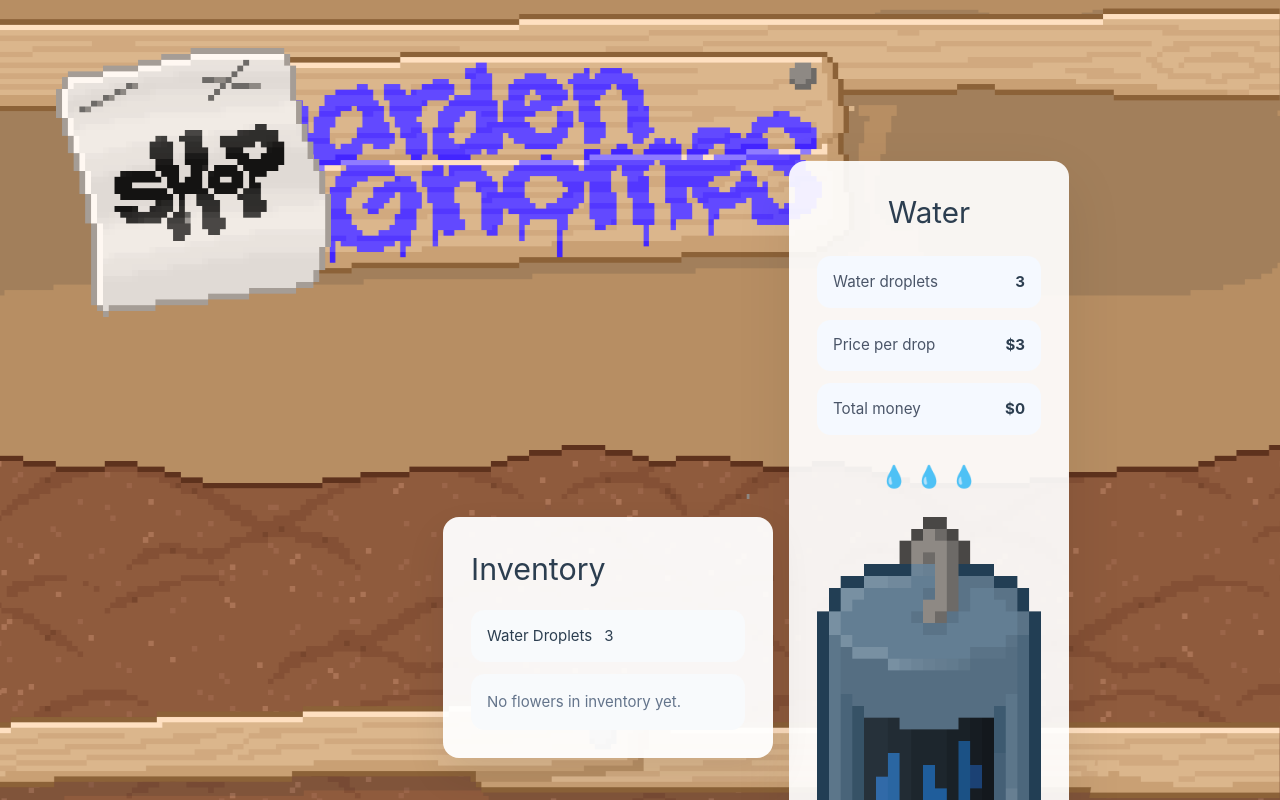
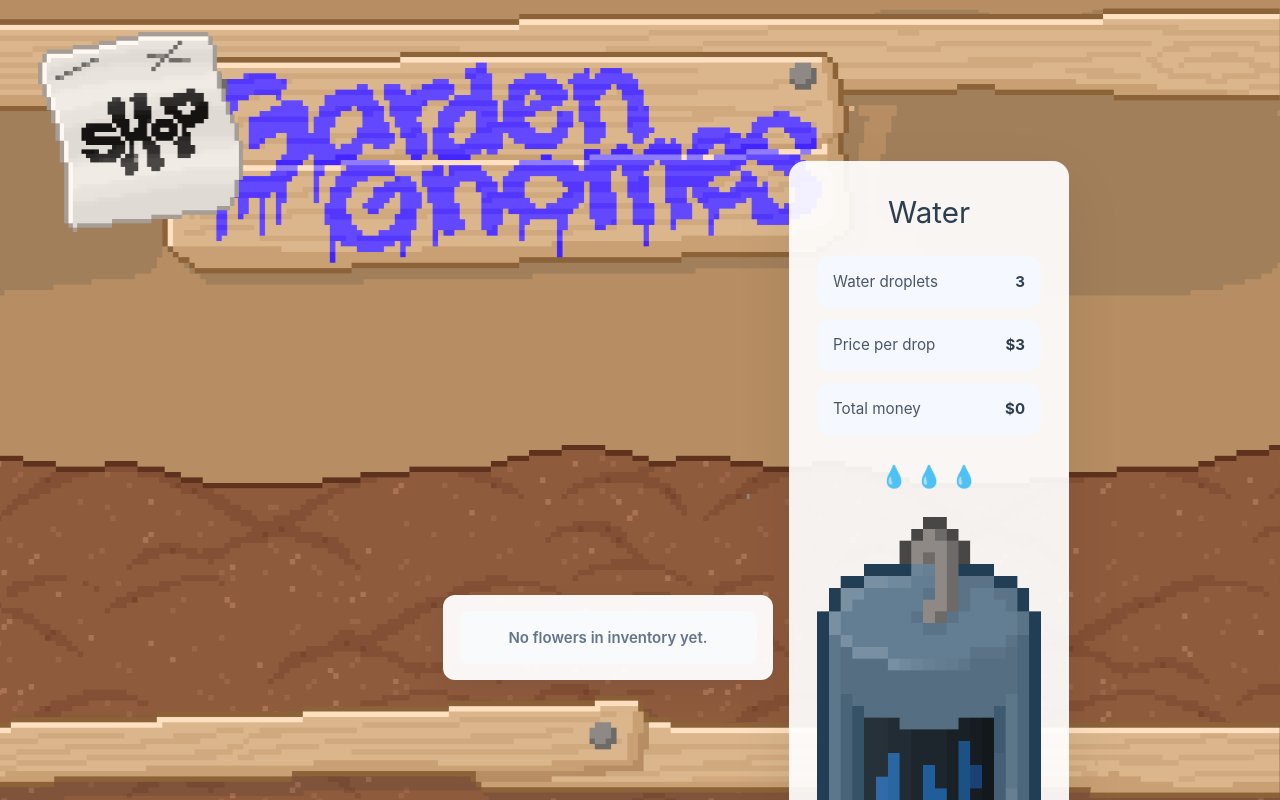
Before and after one commit to staten-island-tech/vue-supabase-project-we-the-garden-gnomes, a Vue app in the folder garden/: page / in a window 1280 px wide. Shown: the top 800 px of the page. Built offline with nearby package versions, Linux system fonts and the light colour scheme.

Commit message:
hello its me crewmate

```diff
--- a/garden/src/components/inventory.vue
+++ b/garden/src/components/inventory.vue
@@ -1,24 +1,23 @@
 <template>
   <section class="inventory-card">
-    <h1>Inventory</h1>
-
-    <div class="inventory-grid">
-      <div class="inventory-item">
-        <span>Water Droplets</span>
-        <span>{{ waterStore.waterCount }}</span>
-      </div>
-
     <div v-if="flowerStore.inventory.length === 0" class="empty-state">
       No flowers in inventory yet.
     </div>
 
-      <div v-else>
+    <div v-else class="inventory-grid">
       <div
         v-for="item in flowerStore.inventory"
         :key="item.name"
         class="inventory-item"
       >
-              <img v-if="item.imageUrl" :src="item.imageUrl" :alt="item.name" class="inventory-thumb" />
+        <img
+          v-if="item.imageUrl"
+          :src="item.imageUrl"
+          :alt="item.name"
+          class="inventory-thumb"
+          @error="onImgError"
+        />
+        <div class="meta">
           <span class="inventory-name">{{ item.name }}</span>
           <span class="inventory-qty">{{ item.quantity }}</span>
         </div>
@@ -28,61 +27,72 @@
 </template>
 
 <script setup>
-import { useCounterStore } from '../stores/counter'
 import { useFlowerStore } from '../stores/flowers'
+const flowerStore = useFlowerStore()
 
-const waterStore = useCounterStore()
-const flowerStore = useFlowerStore()
+function onImgError(ev) {
+  ev.target.src = '/images/placeholder.png'
+}
 </script>
 
 <style scoped>
 .inventory-card {
-  padding: 1.75rem;
-  border-radius: 1rem;
+  padding: 1rem;
+  border-radius: 0.75rem;
   background: rgba(255, 255, 255, 0.95);
-  box-shadow: 0 18px 40px rgba(15, 23, 42, 0.08);
-}
-
-.inventory-card h1 {
-  margin-bottom: 1rem;
-  font-size: 1.9rem;
+  box-shadow: 0 12px 30px rgba(15, 23, 42, 0.06);
 }
 
 .inventory-grid {
   display: grid;
-  gap: 0.75rem;
+  gap: 0.6rem;
 }
 
 .inventory-item {
   display: flex;
   align-items: center;
   gap: 0.75rem;
-  padding: 0.9rem 1rem;
-  border-radius: 0.85rem;
+  padding: 0.65rem 0.9rem;
+  border-radius: 0.6rem;
   background: #f8fafc;
-  font-weight: 600;
 }
 
 .inventory-thumb {
-  width: 48px;
-  height: 48px;
+  width: 56px;
+  height: 56px;
   object-fit: cover;
   border-radius: 0.5rem;
+  flex-shrink: 0;
+}
+
+.meta {
+  display: flex;
+  flex-direction: column;
+  gap: 0.15rem;
+  min-width: 0;
+  width: 100%;
 }
 
 .inventory-name {
-  font-weight: 600;
+  font-weight: 700;
+  white-space: nowrap;
+  overflow: hidden;
+  text-overflow: ellipsis;
 }
 
 .inventory-qty {
   margin-left: auto;
-  font-weight: 700;
+  font-weight: 800;
+  color: #2d3748;
 }
 
+/* empty state */
 .empty-state {
-  padding: 1rem;
-  border-radius: 0.85rem;
+  padding: 0.9rem;
+  border-radius: 0.6rem;
   background: #f8fafc;
   color: #64748b;
+  text-align: center;
+  font-weight: 600;
 }
 </style>
--- a/garden/src/views/garden.vue
+++ b/garden/src/views/garden.vue
@@ -107,11 +107,11 @@ function closeShop() {
 
 .bg-shop {
   position: fixed;
-  top: 3rem;
-  left: 3.5rem;
+  top: 4%;
+  left: 3%;
   transform: none;
   transform-origin: top left;
-  width: 275px;
+  width: 16%;
   max-width: 30vw;
   z-index: 10;
   pointer-events: auto;
```
Lines whose indentation alone changed are shown as unchanged.
